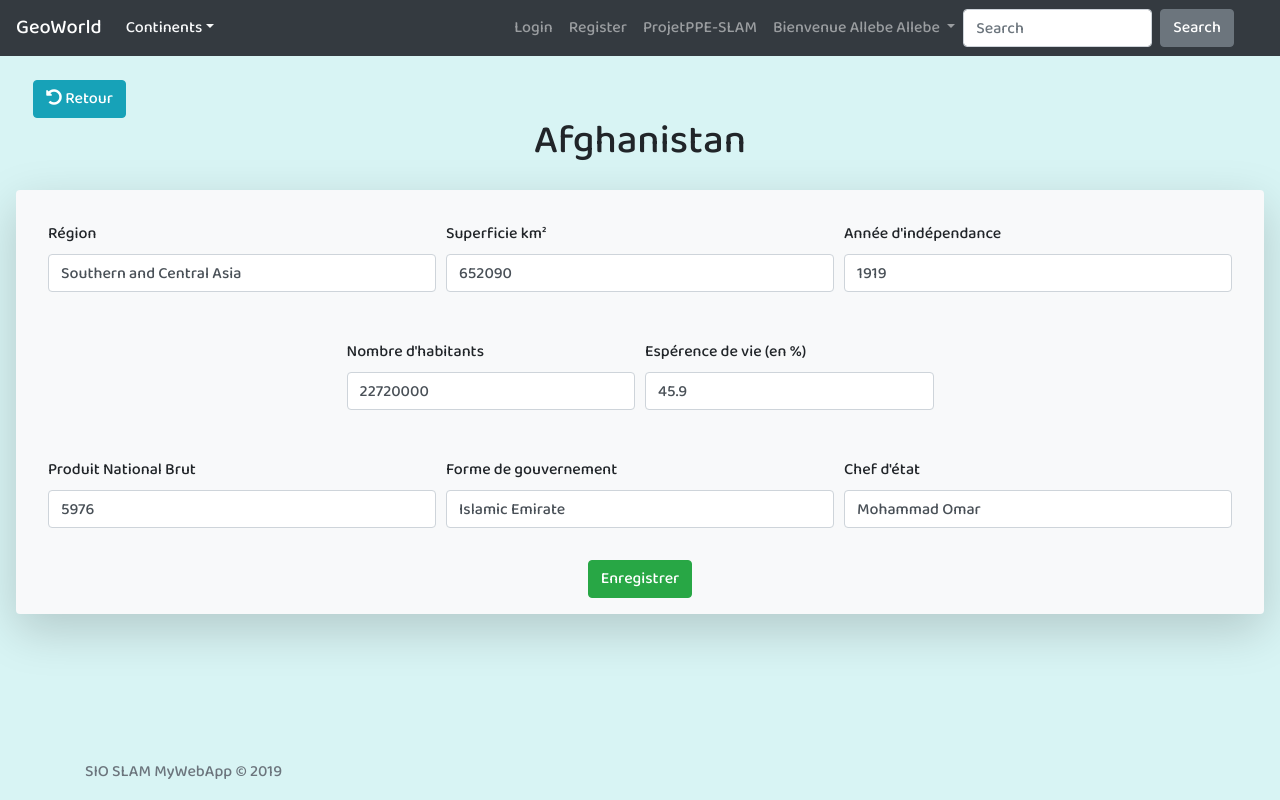
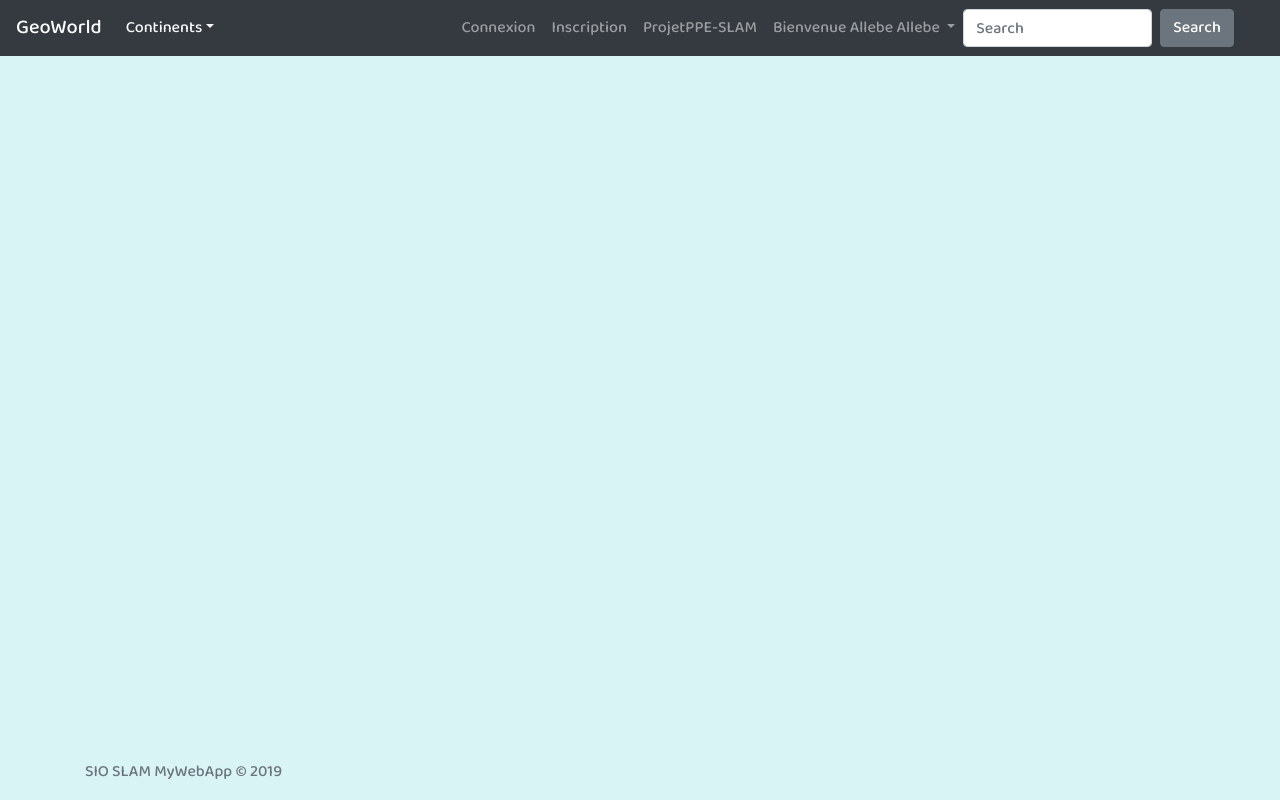
Before and after one commit to royal1er/GeoWorld, a PHP site: page /updateInfos.php?Name=Afghanistan&Continent=Asia in a window 1280 px wide. Run offline with PHP 8.4, Linux system fonts and the light colour scheme; a user stored in the database is signed in; data comes from the database, SQL or seed files in the repository; data that the repository does not hold is empty.

Commit message:
Legeres modifs

```diff
--- a/header.php
+++ b/header.php
@@ -70,10 +70,10 @@
       </ul>
       <ul class="navbar-nav ml-auto">
         <li class="nav-item">
-          <a class="nav-link" href="login">Login</a>
+          <a class="nav-link" href="login">Connexion</a>
         </li>
         <li class="nav-item">
-          <a class="nav-link" href="register">Register</a>
+          <a class="nav-link" href="register">Inscription</a>
         </li>
         <li class="nav-item">
           <a class="nav-link " href="todo-projet.php">
--- a/updateInfos.php
+++ b/updateInfos.php
@@ -4,8 +4,6 @@
     session_start();
 }
 require_once 'inc/manager-db.php';
-$selectedContinent = $_GET['Continent'];
-$Country = $_GET['Name'];
 $desInfos = getInfosCountries($Country);
 foreach ($desInfos as $desInfos) {
 $id = $desInfos->id;
@@ -55,7 +53,7 @@
     </div>
   </div>
   <div class="row justify-content-center">
-    <button type="submit" class=" btn btn-success">Enregistrer</button>
+    <button type="submit" class=" btn btn-success">Enregistrer les modifications</button>
   </div>
 </form>
 <?php
```
